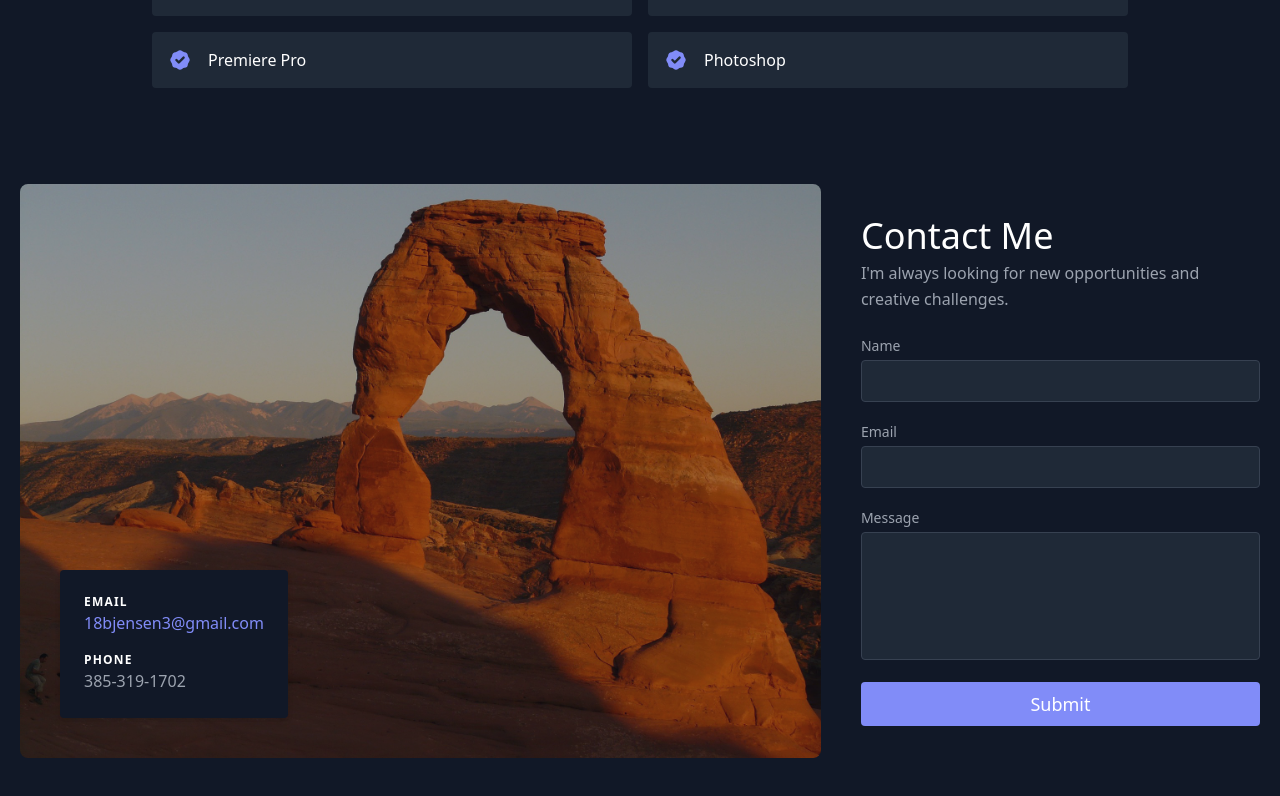
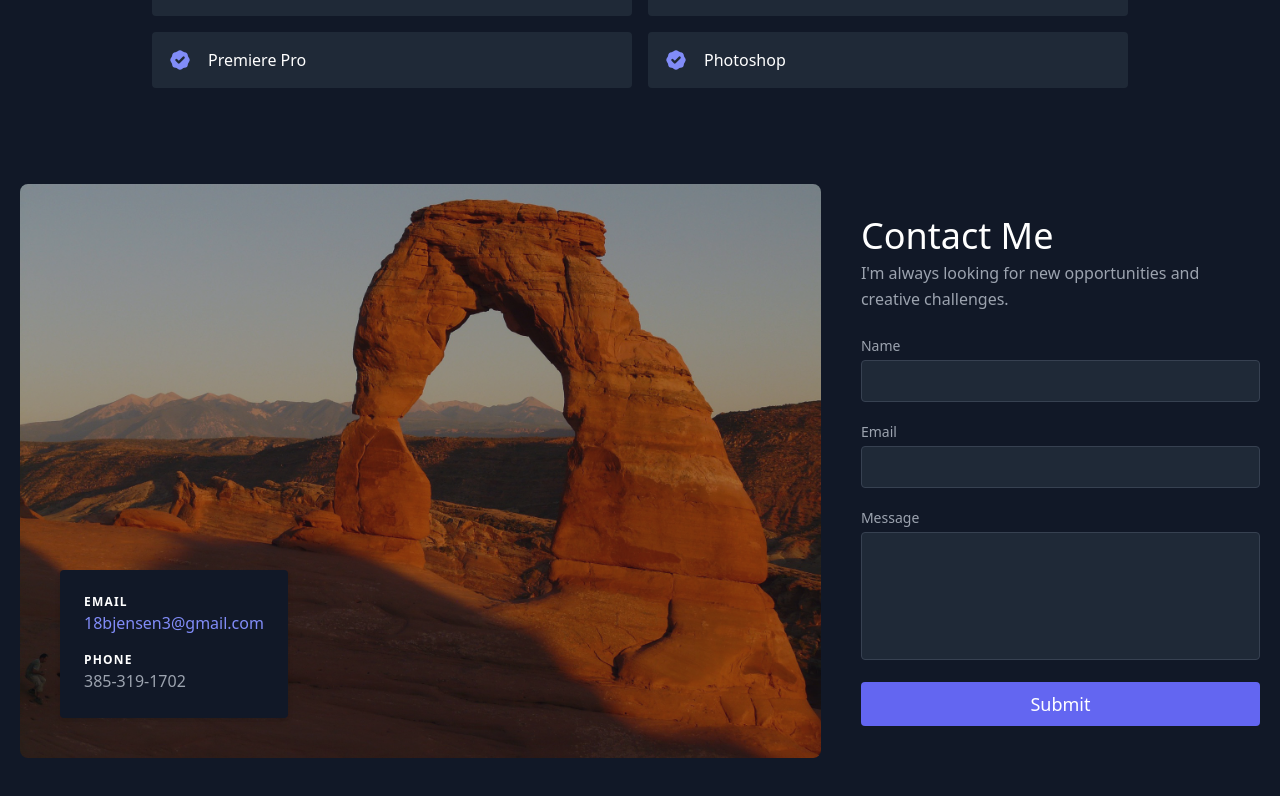
Before and after one commit to sailordwayne/PortfolioWebsite, a React (Create React App) app: page / in a window 1280 px wide. Shown: the part 2608-3404 px from the top of the page. Built offline with nearby package versions, Linux system fonts and the light colour scheme.

Commit message:
Cleaned it up

```diff
--- a/src/components/Contact.js
+++ b/src/components/Contact.js
@@ -79,7 +79,7 @@
           </div>
           <button
             type="submit"
-            className="text-white bg-indigo-400 border-0 py-2 px-6 focus:outline-none hover:bg-indigo-600 rounded text-lg"
+            className="text-white bg-indigo-500 border-0 py-2 px-6 focus:outline-none hover:bg-indigo-600 rounded text-lg"
           >
             Submit
           </button>
```
Also changed, not shown: 12 other files (tests, documents, lock files or other folders).
